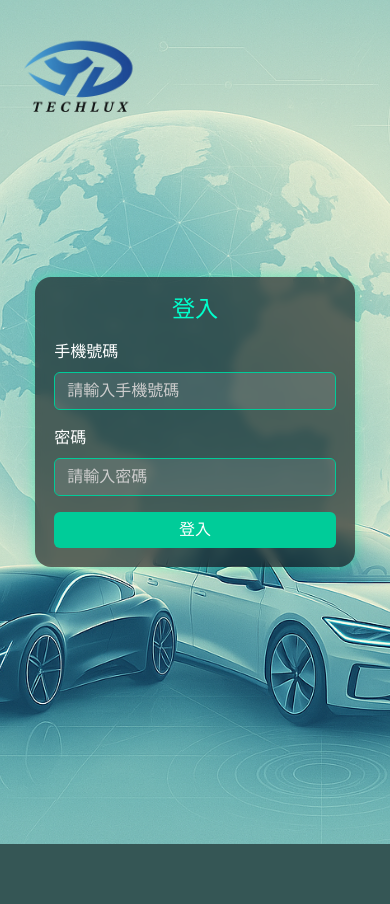
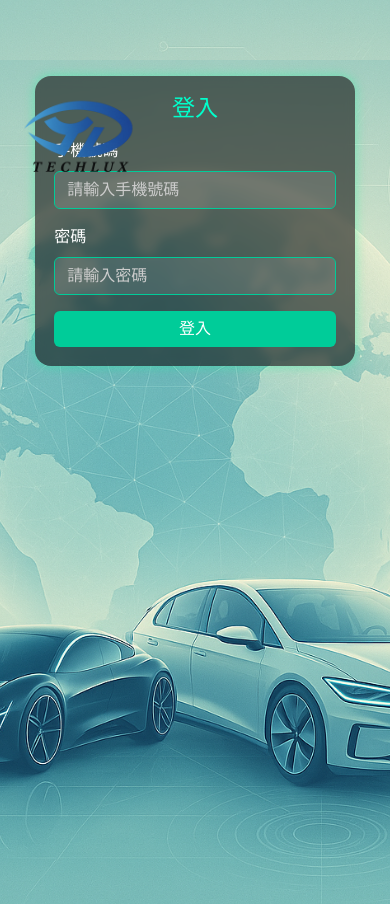
Before and after one commit to Alanisme-star/flask-customer-tracker, a Flask app: page / in a window 390 px wide. Before the commit the page ends 844 px from the top, so only its background shows below. Run offline with Flask 2, Linux system fonts and the light colour scheme; parts of the project's set-up code (start-up, migrations or seed data) failed here and were passed over.

Commit message:
調整登入區塊位置，避免遮住 LOGO，移除 RWD 設計

```diff
--- a/templates/login.html
+++ b/templates/login.html
@@ -26,11 +26,18 @@
     .login-container {
       min-height: 100vh;
       display: flex;
-      align-items: center; /* 置中顯示 */
+      align-items: center;
       justify-content: center;
       padding: 1rem;
       position: relative;
       z-index: 1;
+    }
+
+    @media (max-width: 767px) {
+      .login-container {
+        align-items: flex-start;
+        margin-top: 60px;
+      }
     }
 
     .login-card {
```
